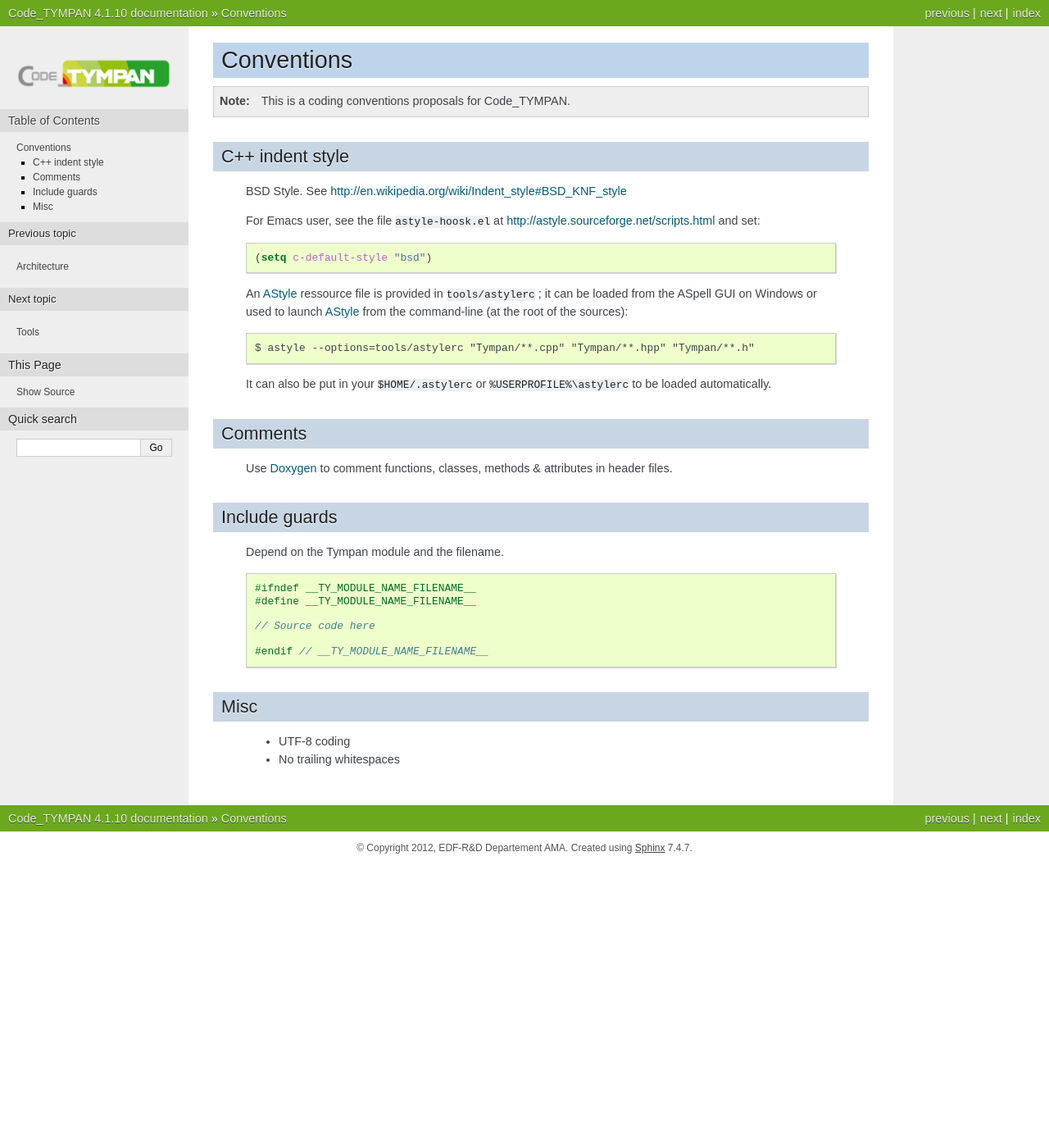
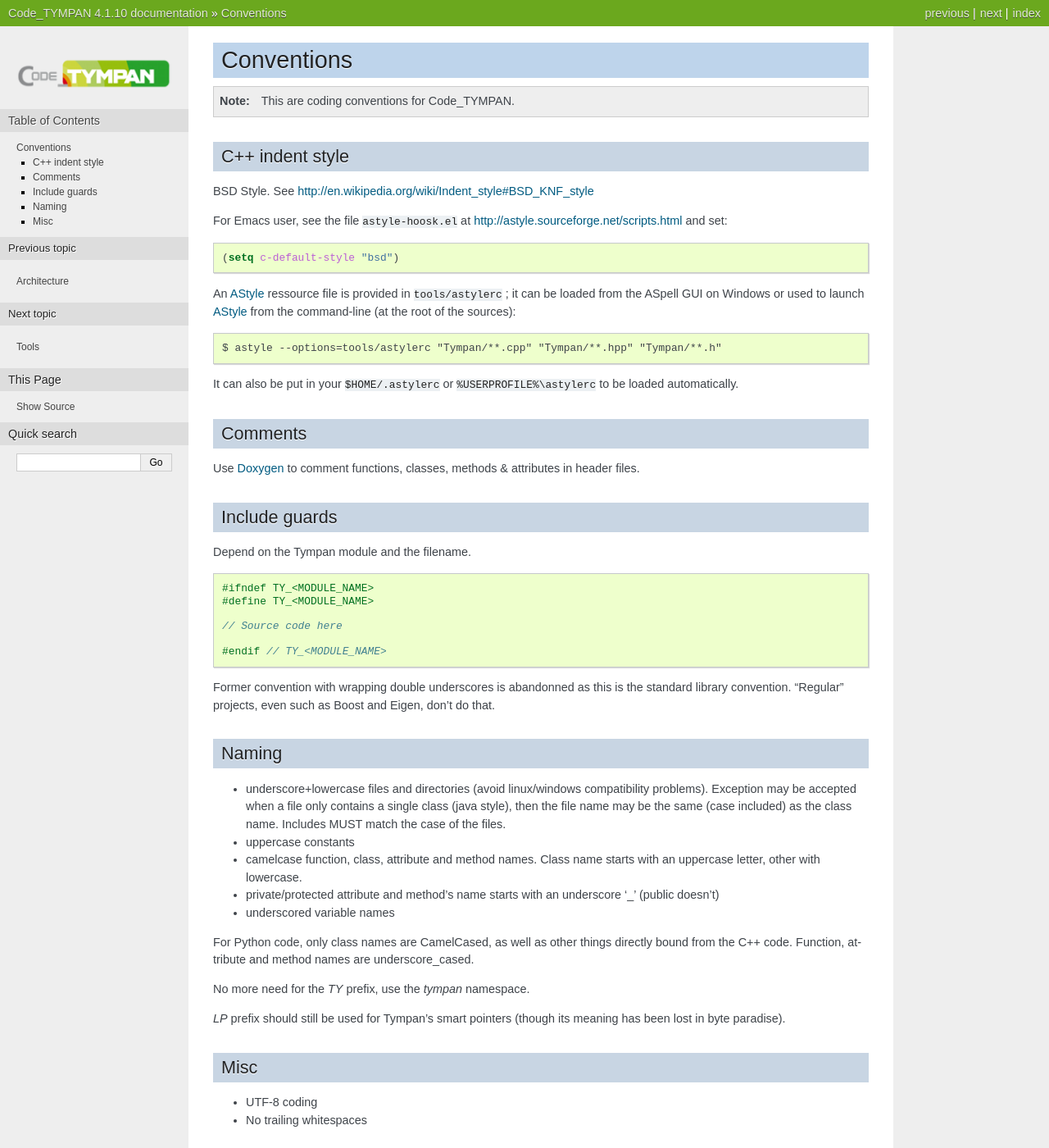
Before and after one commit to Jiunixo/test_mig2, a Sphinx documentation site: the page built from doc/convention.rst, in a window 1280 px wide and 1400 px high. Shown: the whole window at 82% size. Built offline with Sphinx 7.4.7, drawn with Linux system fonts in a browser that asks for light colours.

Commit message:
[doc] convention and targeted structure

```diff
--- a/doc/convention.rst
+++ b/doc/convention.rst
@@ -5,55 +5,91 @@ Conventions
 
 .. note::
 
-   This is a coding conventions proposals for Code_TYMPAN.
+   This are coding conventions for Code_TYMPAN.
 
 
 C++ indent style
 ----------------
 
-  BSD Style. See http://en.wikipedia.org/wiki/Indent_style#BSD_KNF_style
+BSD Style. See http://en.wikipedia.org/wiki/Indent_style#BSD_KNF_style
 
-  For Emacs user, see the file ``astyle-hoosk.el`` at
-  http://astyle.sourceforge.net/scripts.html and set:
+For Emacs user, see the file ``astyle-hoosk.el`` at
+http://astyle.sourceforge.net/scripts.html and set:
 
-  .. code-block:: common-lisp
+.. code-block:: common-lisp
 
-     (setq c-default-style "bsd")
+   (setq c-default-style "bsd")
 
-  An `AStyle`_ ressource file is provided in ``tools/astylerc`` ; it
-  can be loaded from the ASpell GUI on Windows or used to launch
-  AStyle_ from the command-line (at the root of the sources)::
+An `AStyle`_ ressource file is provided in ``tools/astylerc`` ; it can be loaded
+from the ASpell GUI on Windows or used to launch AStyle_ from the command-line
+(at the root of the sources)::
 
-    $ astyle --options=tools/astylerc "Tympan/**.cpp" "Tympan/**.hpp" "Tympan/**.h"
+  $ astyle --options=tools/astylerc "Tympan/**.cpp" "Tympan/**.hpp" "Tympan/**.h"
 
-  It can also be put in your ``$HOME/.astylerc`` or
-  ``%USERPROFILE%\astylerc`` to be loaded automatically.
+It can also be put in your ``$HOME/.astylerc`` or ``%USERPROFILE%\astylerc`` to
+be loaded automatically.
+
 
 Comments
 --------
 
-  Use Doxygen_ to comment functions, classes, methods & attributes in header
-  files.
+Use Doxygen_ to comment functions, classes, methods & attributes in header
+files.
+
 
 Include guards
 --------------
 
-  Depend on the Tympan module and the filename.
+Depend on the Tympan module and the filename.
 
-  .. code-block:: c++
+.. code-block:: c++
 
-     #ifndef __TY_MODULE_NAME_FILENAME__
-     #define __TY_MODULE_NAME_FILENAME__
+   #ifndef TY_<MODULE_NAME>
+   #define TY_<MODULE_NAME>
 
-     // Source code here
+   // Source code here
 
-     #endif // __TY_MODULE_NAME_FILENAME__
+   #endif // TY_<MODULE_NAME>
+
+Former convention with wrapping double underscores is abandonned as this is the
+standard library convention. "Regular" projects, even such as Boost and Eigen,
+don't do that.
+
+
+Naming
+------
+
+* underscore+lowercase files and directories (avoid linux/windows compatibility
+  problems). Exception may be accepted when a file only contains a single class
+  (java style), then the file name may be the same (case included) as the class
+  name. Includes MUST match the case of the files.
+
+* uppercase constants
+
+* camelcase function, class, attribute and method names. Class name starts with
+  an uppercase letter, other with lowercase.
+
+* private/protected attribute and method's name starts with an underscore '_'
+  (public doesn't)
+
+* underscored variable names
+
+For Python code, only class names are CamelCased, as well as other things
+directly bound from the C++ code. Function, attribute and method names are
+underscore_cased.
+
+No more need for the `TY` prefix, use the `tympan` namespace.
+
+`LP` prefix should still be used for Tympan's smart pointers (though its meaning
+has been lost in byte paradise).
+
+
 
 Misc
 ----
 
-  - UTF-8 coding
-  - No trailing whitespaces
+- UTF-8 coding
+- No trailing whitespaces
 
 
 .. _Doxygen: http://www.stack.nl/~dimitri/doxygen/
```
Also changed, not shown: doc/code_structure.rst (added, +112 -0 lines).
